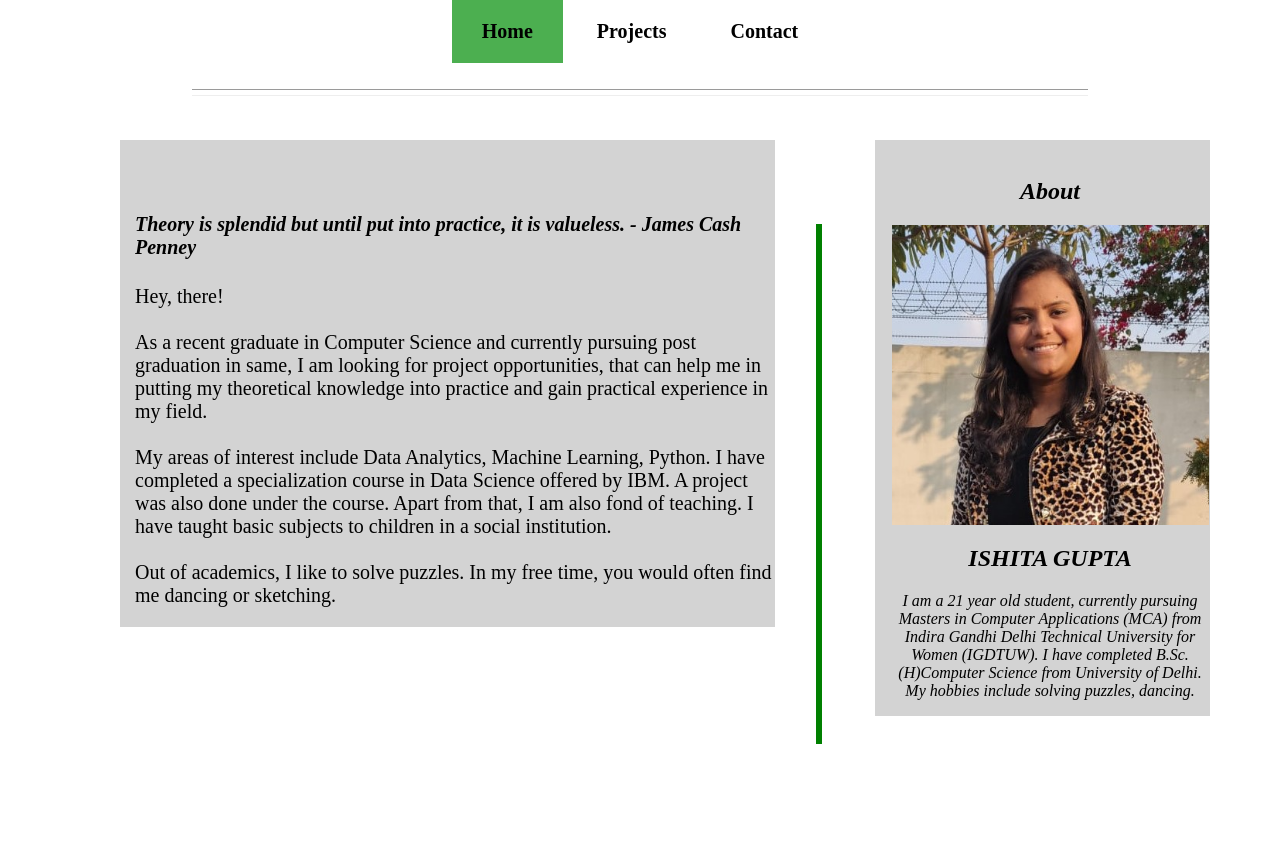
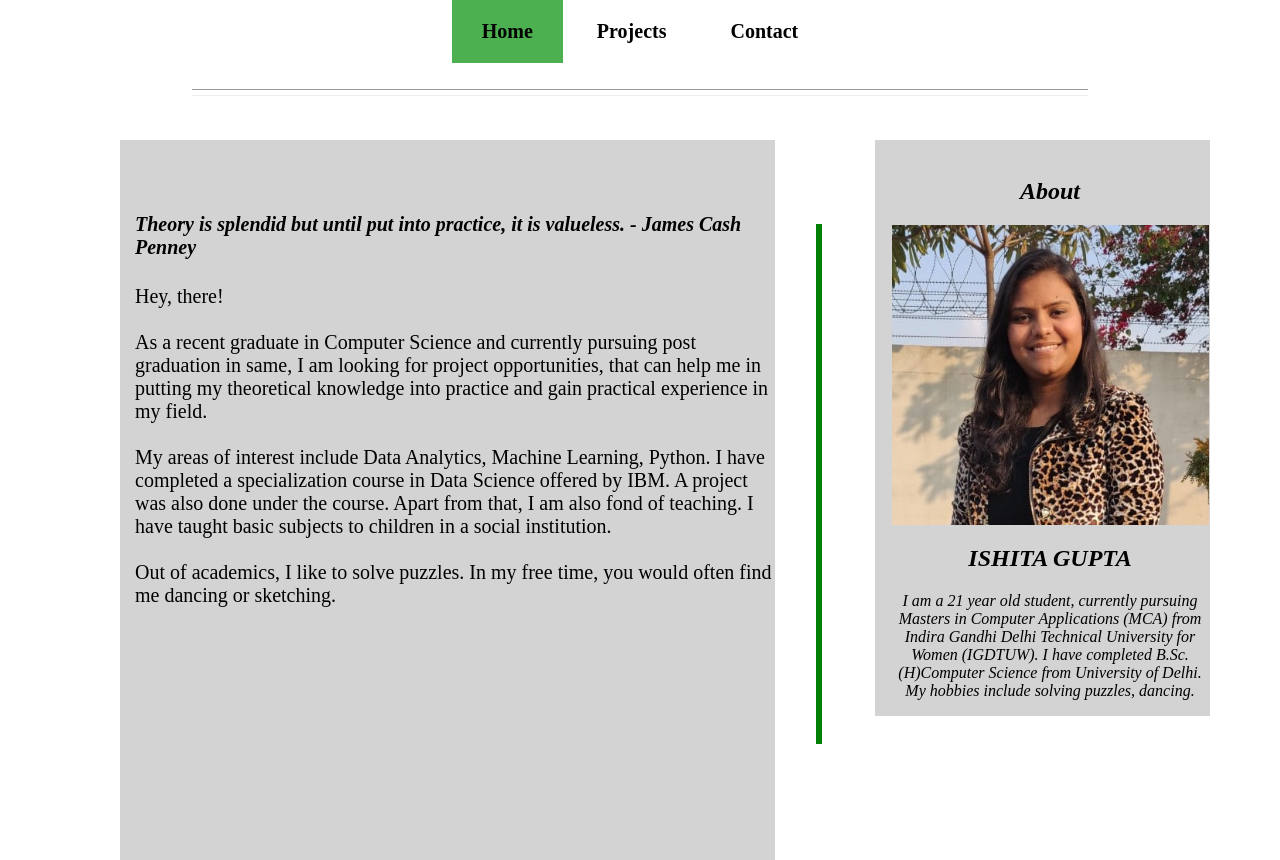
Before and after one commit to Utkarsh1999/ishitagupta27.github.io, a plain HTML site: page index.html in a window 1280 px wide. Shown: the top 860 px of the page. Drawn offline with Linux system fonts and the light colour scheme.

Commit message:
Update index.html

```diff
--- a/index.html
+++ b/index.html
@@ -41,6 +41,7 @@ body{
 <style>
 .aside1{
   width: 50%;
+  min-height: 90%;
   padding-left: 15px;
   margin-left: 120px;
   margin-right: 40px;
```
